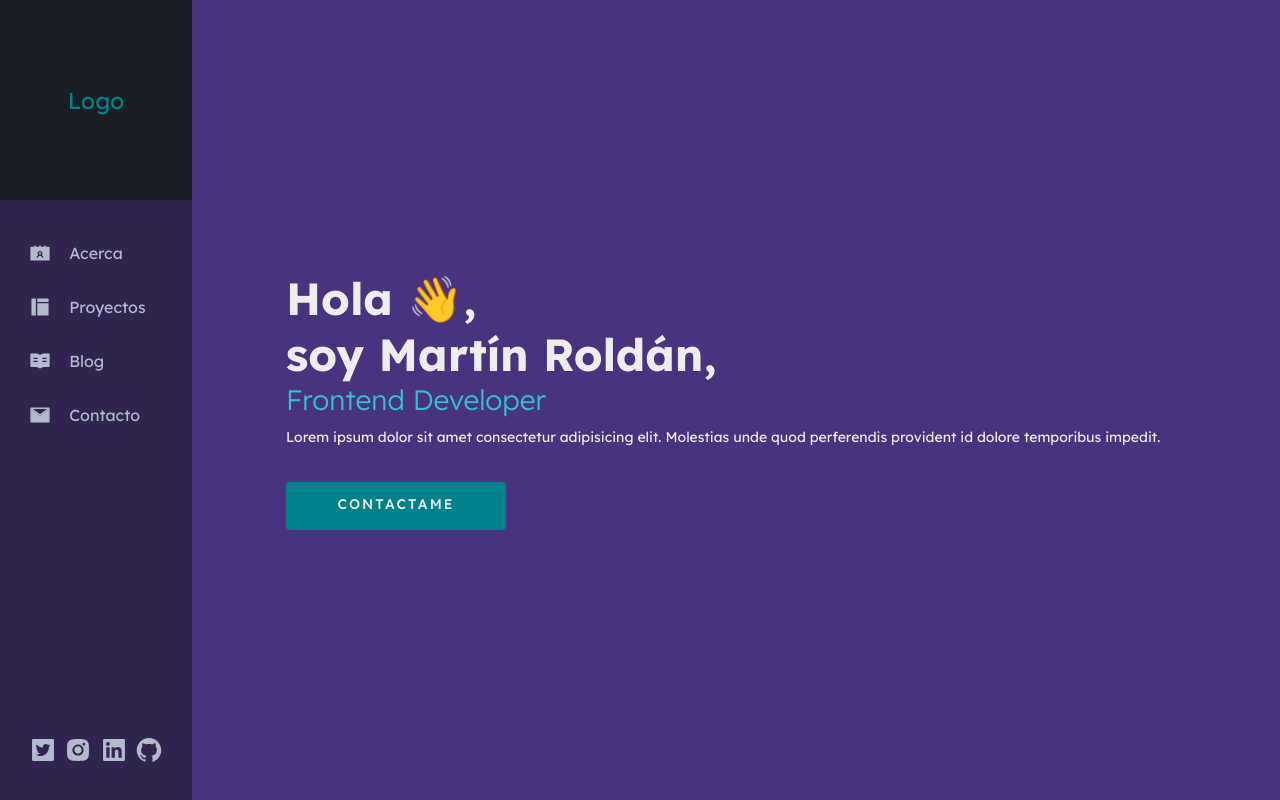
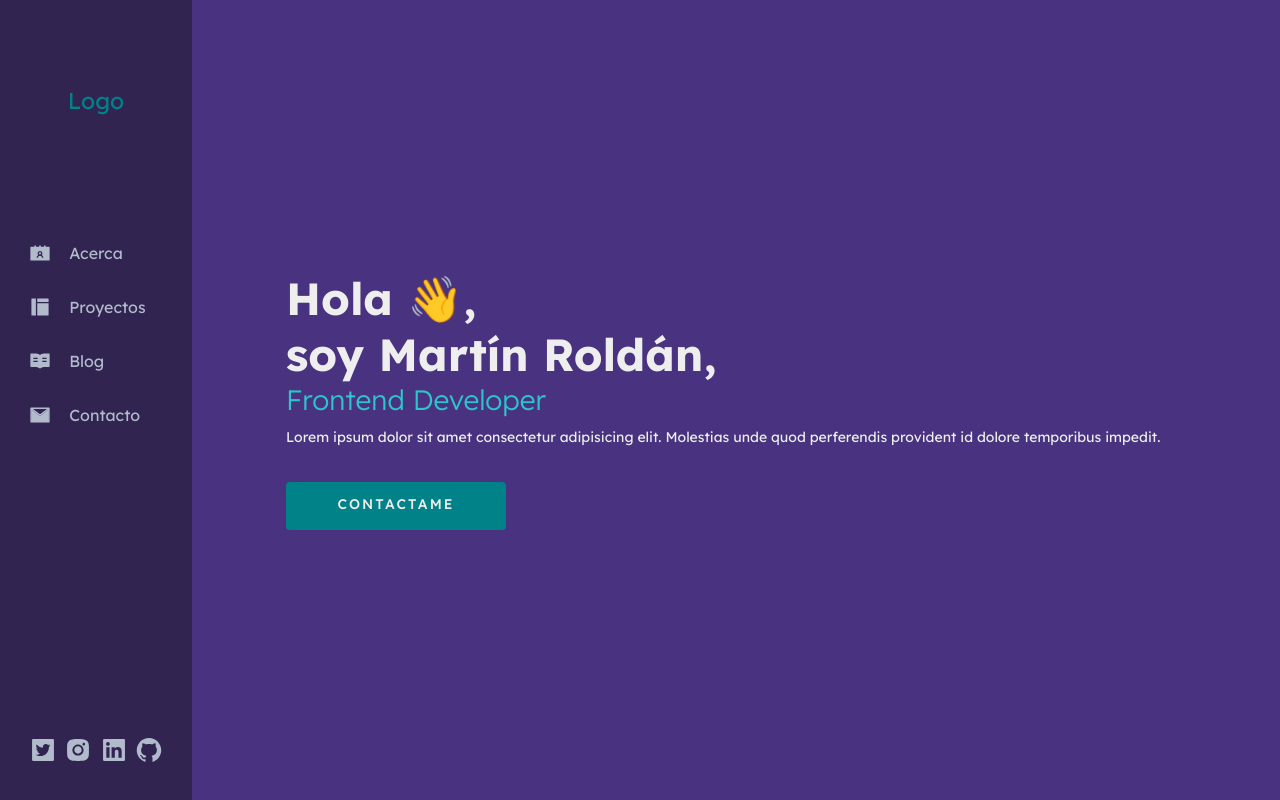
Before and after one commit to martinrol/mxrold, a React app: page / in a window 1280 px wide. Shown: the top 800 px of the page. Built offline with nearby package versions, Linux system fonts and the light colour scheme; the HTML template or start-up script is replaced by a standard one.

Commit message:
Pequeños cambios de estilos al Navbar

```diff
--- a/src/assets/styles/components/Navbar.css
+++ b/src/assets/styles/components/Navbar.css
@@ -5,7 +5,7 @@
     flex-direction: column;
     width: 100%;
     height: 8vh;
-    background-color: var(--dark1);
+    background-color: var(--purple1);
 }
 
 .btn-navbar-burger {
@@ -20,6 +20,7 @@
     width: 100%;
     height: 92vh;
     margin-top: -100px;
+    background-color: var(--purple1);
     -webkit-animation: Navbar 0.5s cubic-bezier(0.250, 0.460, 0.450, 0.940) both;
 	        animation: Navbar 0.5s cubic-bezier(0.250, 0.460, 0.450, 0.940) both;
 }
@@ -51,8 +52,7 @@
     justify-content: center;
     width: 100%;
     height: 25%;
-    background-color: var(--dark1);
-
+    background-color: var(--purple1);
 }
 
 .Navbar__logo a {
@@ -147,7 +147,6 @@
         max-width: 15%;
         height: 100vh;
         margin-top: 0;
-        background-color: var(--purple1);
         -webkit-animation: none;
 	        animation: none;
     }
--- a/src/assets/styles/index.css
+++ b/src/assets/styles/index.css
@@ -54,7 +54,7 @@ a {
     display: block;
     width: 100%;
     min-width: 320px;
-    min-height: 100vh;
+    height: 100vh;
 }
 
 @media screen and (min-width: 767px) {
```
